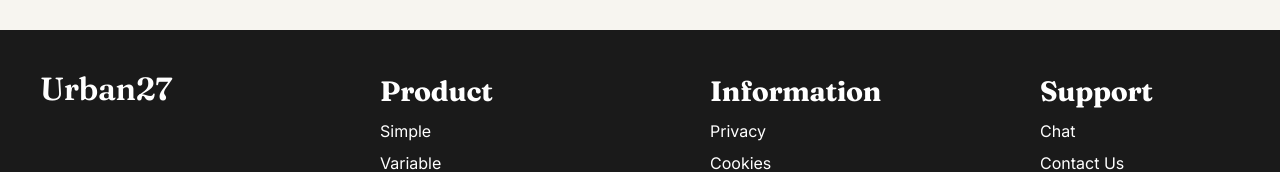
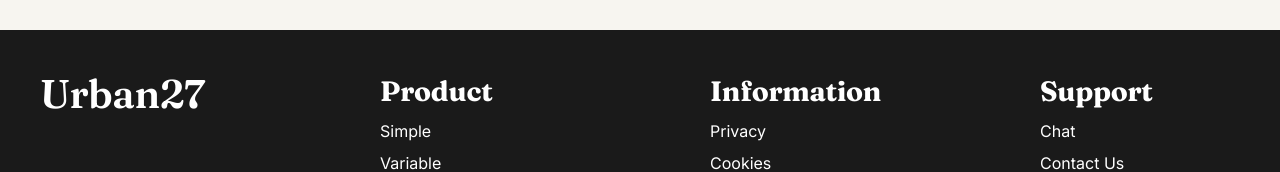
Before and after one commit to IgnacioDN/NovaStore, a React (Vite) app: page / in a window 1280 px wide. Shown: the part 2474-2646 px from the top of the page. Built offline with nearby package versions, Linux system fonts and the light colour scheme; no server answers.

Commit message:
Change footer headings from h1 to h2

```diff
--- a/src/components/Footer.jsx
+++ b/src/components/Footer.jsx
@@ -25,7 +25,7 @@ const Footer = () => {
     return (
       <footer className="footer footer-mobile">
         <div className="footer-brand-mobile" style={{ marginBottom: 20 }}>
-          <h1 className="footer-brand-mobile-title">Urban27</h1>
+          <h2 className="footer-brand-mobile-title">Urban27</h2>
         </div>
         <div className="footer-accordion">
           <button className="footer-accordion-header" onClick={() => toggleSection('product')}>
@@ -78,7 +78,7 @@ const Footer = () => {
     <footer className="footer">
       <div className="footer-top">
         <div className="footer-brand">
-          <h2>Urban27</h2>
+          <h1 className="footer-brand-title">Urban27</h1>
         </div>
         <div className="footer-links">
           <div className="footer-column">
```
